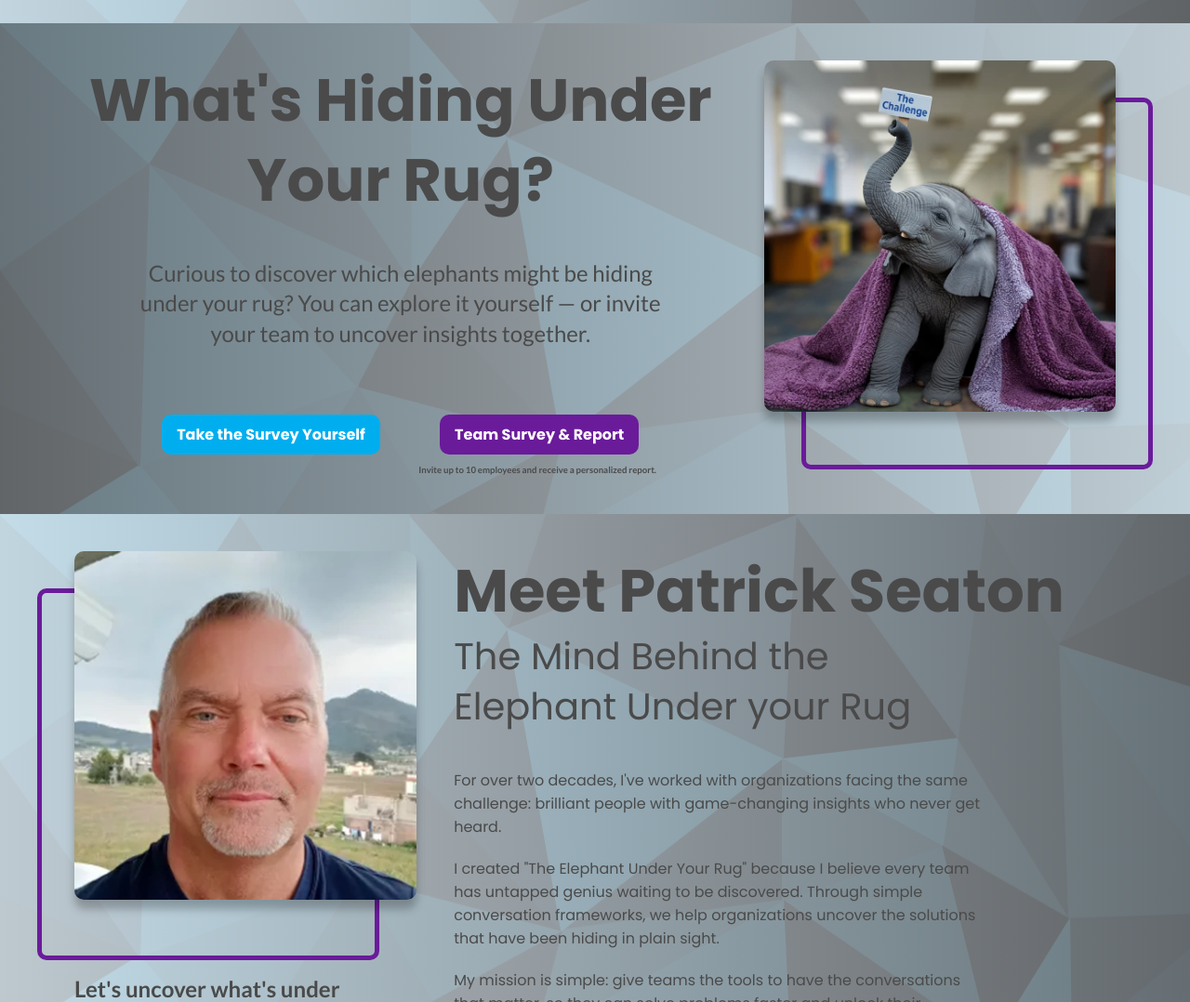
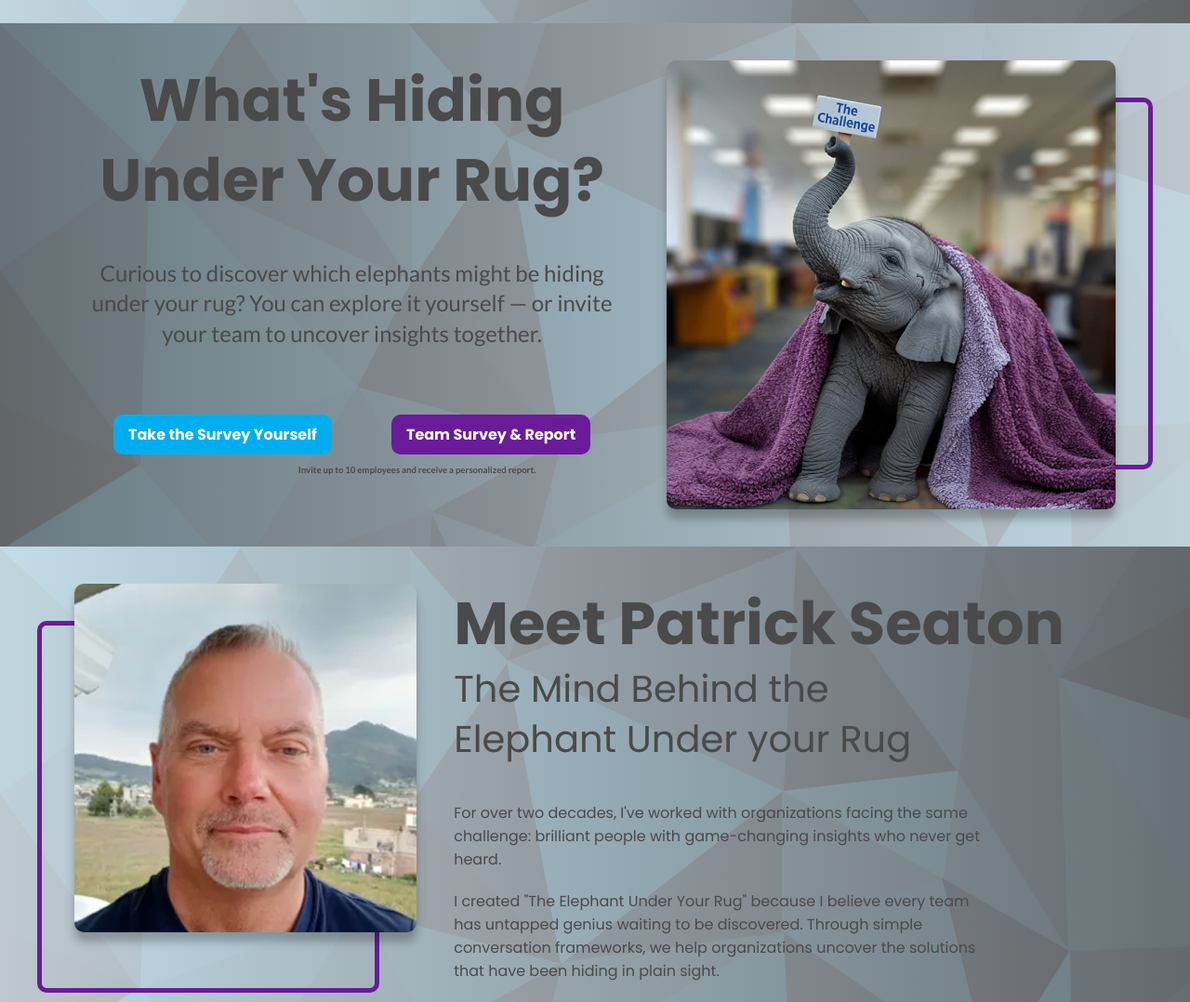
Before and after one commit to LeandroCrixi/The-Elephant-Under-the-Rug, a plain HTML site: page index.html in a window 1280 px wide. Shown: the part 3552-4630 px from the top of the page at 93% size. Drawn offline with Linux system fonts and the light colour scheme; a web font is replaced by a local one.

Commit message:
lauout fixes

```diff
--- a/src/css/components/component.css
+++ b/src/css/components/component.css
@@ -1,9 +1,9 @@
 .container {
     box-sizing: border-box;
     max-width: 1440px;
+    width: 100%;
     padding: 40px 80px;
-    margin-left: auto;
-    margin-right: auto;
+    margin: 0 auto;
 }
 
 @media (max-width: 420px){
--- a/src/css/modules/home.css
+++ b/src/css/modules/home.css
@@ -249,7 +249,7 @@
 
         & p {
             padding-bottom: 80px;
-            width: 80%;
+            max-width: 600px;
             font: var(--font-2-l);
         }
 
```
